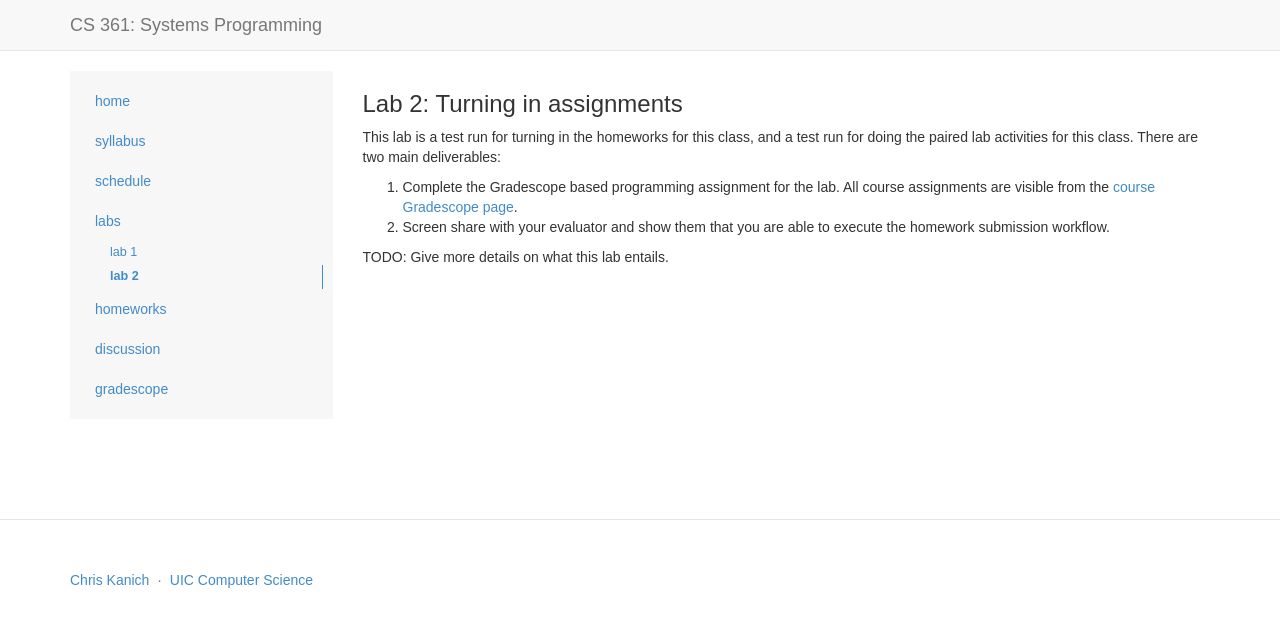
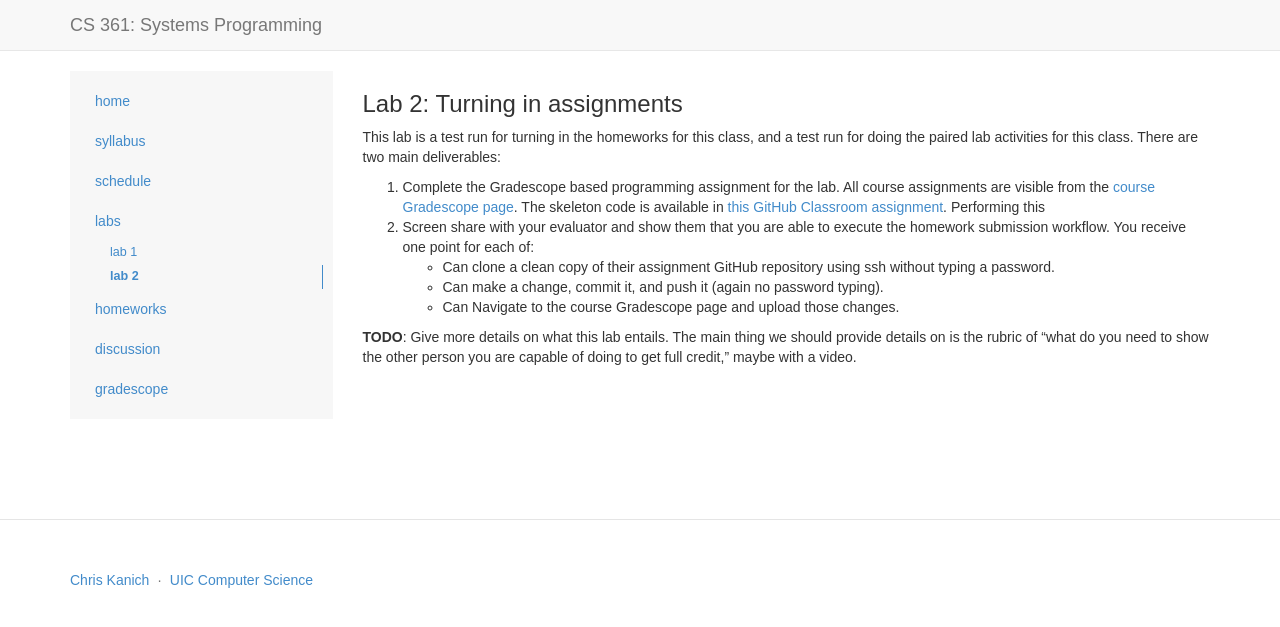
Before and after one commit to csatuic/cs361-website-old, a Jekyll site: the page built from _labs/lab2.md, in a window 1280 px wide. Shown: the top 627 px of the page. Built offline with Jekyll 4.4.1, drawn with Linux system fonts in a browser that asks for light colours; some web fonts are replaced.

Commit message:
lab2 wip

```diff
--- a/_labs/lab2.md
+++ b/_labs/lab2.md
@@ -17,8 +17,20 @@ a test run for doing the paired lab activities for this class.
 There are two main deliverables:
 1. Complete the Gradescope based programming assignment for the lab. All
    course assignments are visible from the [course Gradescope page]({{
-   site.gradescope }}).
+   site.gradescope }}). The skeleton code is
+   available in [this GitHub Classroom assignment]({{github_link}}).
+   Performing this
 2. Screen share with your evaluator and show them that you are able to
-   execute the homework submission workflow.
+   execute the homework submission workflow. You receive one point for
+   each of:
+   * Can clone a clean copy of their assignment GitHub repository using
+     ssh without typing a password.
+   * Can make a change, commit it, and push it (again no password
+     typing).
+   * Can Navigate to the course Gradescope page and upload those
+     changes.
 
-TODO: Give more details on what this lab entails.
+**TODO**: Give more details on what this lab entails. The main thing we
+should provide details on is the rubric of "what do you need to show the
+other person you are capable of doing to get full credit," maybe with a
+video.
```
